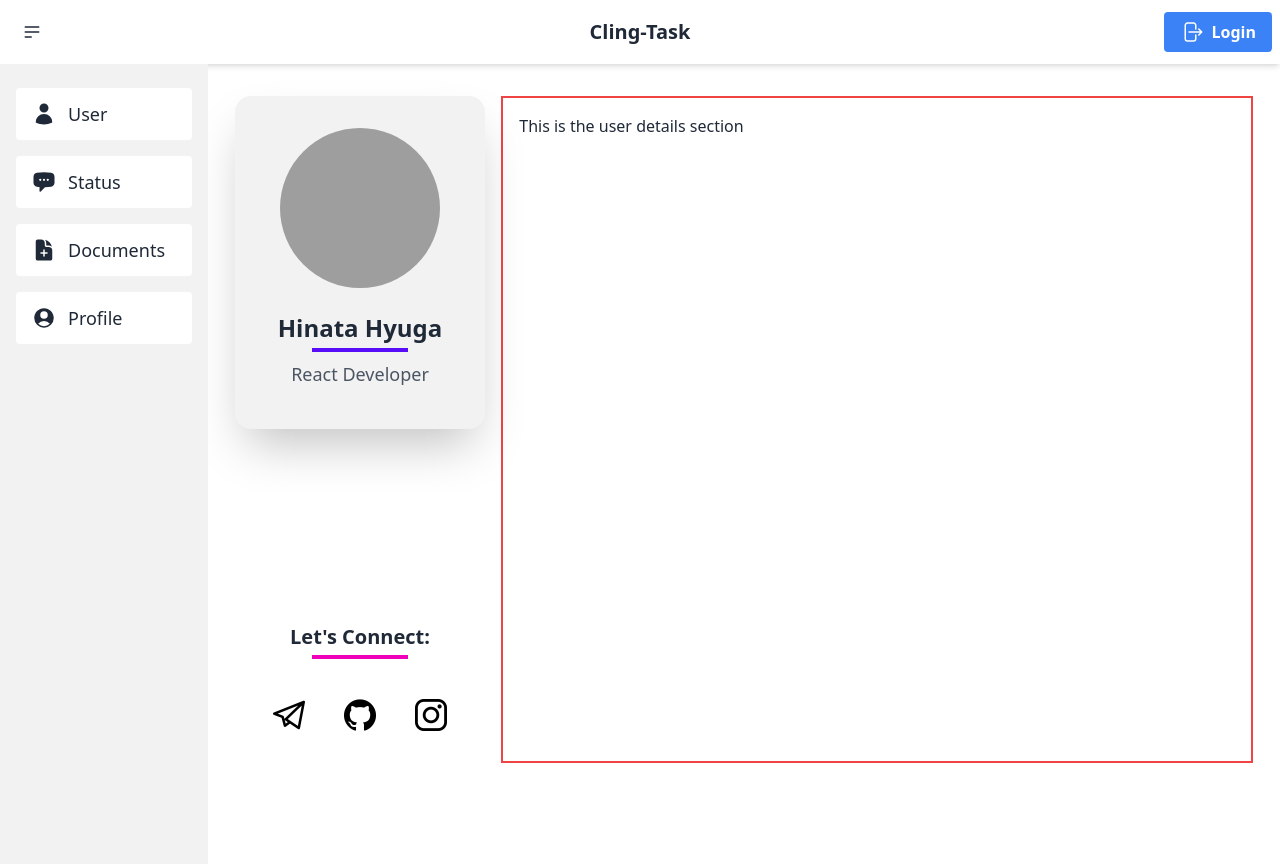
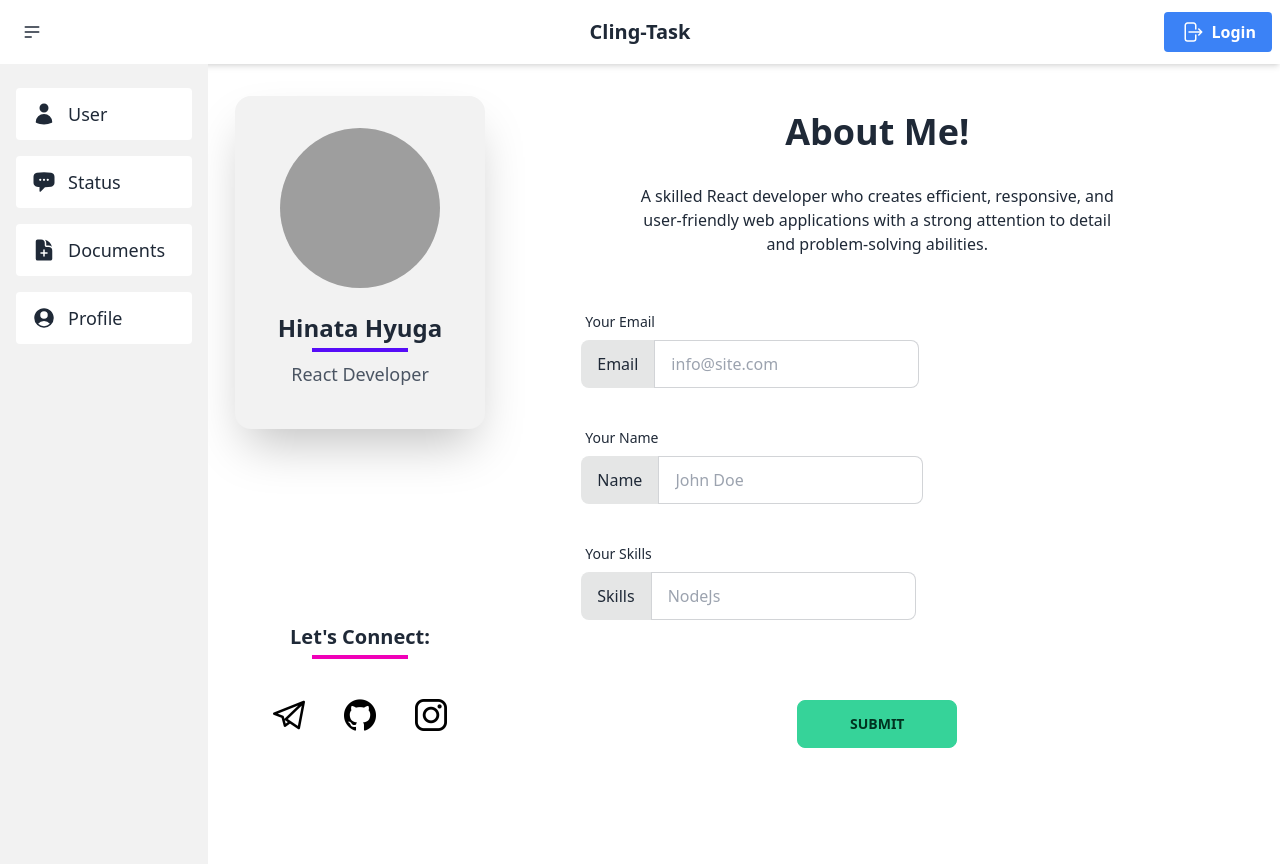
Before and after one commit to CrisTain333/cling-react-client, a React (Create React App) app: page /profile in a window 1280 px wide. Built offline with nearby package versions, Linux system fonts and the light colour scheme; no server answers; grey boxes are pictures that could not be loaded.

Commit message:
Profile page updated

```diff
--- a/src/components/Profile/Profile.jsx
+++ b/src/components/Profile/Profile.jsx
@@ -39,8 +39,39 @@ const Profile = () => {
         </div>
 
         {/* User Details Section  */}
-        <div className='user__section border-2 border-red-500 h-5/6 w-3/4 mt-8 ml-4 p-4'>
-            <h1>This is the user details section</h1>
+        <div className='user__section h-5/6 w-3/4 mt-8 ml-4 p-4'>
+            <div className="flex flex-col items-center">
+                <h1 className="text-4xl font-bold ">About Me!</h1>
+                <p className='text-center mt-8 w-2/3'>A skilled React developer who creates efficient, responsive, and user-friendly web applications with a strong attention to detail and problem-solving abilities.</p>
+            </div>
+            <div className="form-control ml-16">
+                <label className="label mt-12">
+                    <span className="label-text">Your Email</span>
+                </label>
+                <label className="input-group">
+                    <span>Email</span>
+                    <input type="text" placeholder="info@site.com" className="input input-bordered" />
+                </label>
+
+                <label className="label mt-8">
+                    <span className="label-text">Your Name</span>
+                </label>
+                <label className="input-group">
+                    <span>Name</span>
+                    <input type="text" placeholder="John Doe" className="input input-bordered" />
+                </label>
+
+                <label className="label mt-8">
+                    <span className="label-text">Your Skills</span>
+                </label>
+                <label className="input-group">
+                    <span>Skills</span>
+                    <input type="text" placeholder="NodeJs" className="input input-bordered" />
+                </label>
+            </div>
+            <div className="flex items-center justify-center mt-20">
+                <button className='btn btn-success w-40'>Submit</button>
+            </div>
         </div>
 
     </div>
```
